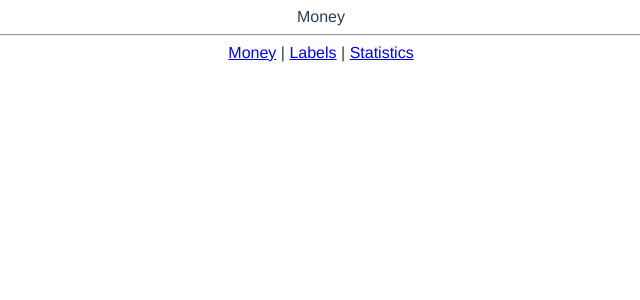
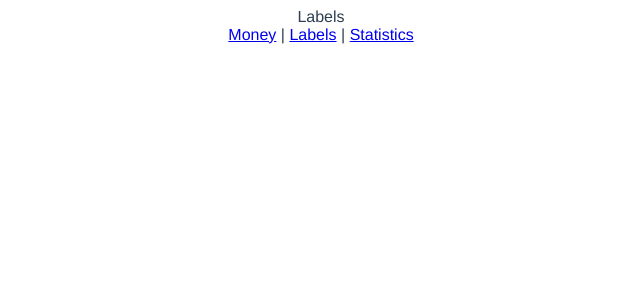
Before and after one commit to 1376393028/morney, a Vue app: page /#/labels in a window 1280 px wide. Before the commit this address led to /#/money. Shown: the top 300 px of the page, without its empty margins (319-959 px from the left). Built offline with nearby package versions, Linux system fonts and the light colour scheme.

Commit message:
引入全局组件 Nav

```diff
--- a/src/App.vue
+++ b/src/App.vue
@@ -1,14 +1,6 @@
 <template>
   <div id="app">
     <router-view/>
-    <hr />
-    <div>
-      <router-link to="/money">Money</router-link>
-      |
-      <router-link to="/labels">Labels</router-link>
-      |
-      <router-link to="/statistics">Statistics</router-link>
-    </div>
   </div>
 </template>
 
--- /dev/null
+++ b/src/components/Nav.vue
@@ -0,0 +1,20 @@
+<template>
+  <div id="">
+    <div>
+      <router-link to="/money">Money</router-link>
+      |
+      <router-link to="/labels">Labels</router-link>
+      |
+      <router-link to="/statistics">Statistics</router-link>
+    </div>
+  </div>
+</template>
+
+<script lang="ts">
+  export default {
+    name: ''
+  };
+</script>
+<style lang="scss" scoped>
+
+</style>
--- a/src/main.ts
+++ b/src/main.ts
@@ -3,7 +3,9 @@ import App from './App.vue'
 import './registerServiceWorker'
 import router from './router'
 import store from './store'
+import Nav from '@/components/Nav.vue';
 
+Vue.component('Nav', Nav)
 Vue.config.productionTip = false
 
 new Vue({
--- a/src/views/Labels.vue
+++ b/src/views/Labels.vue
@@ -1,12 +1,14 @@
 <template>
   <div id="Labels">
     Labels
+    <Nav />
+
   </div>
 </template>
 
 <script lang="ts">
   export default {
-    name: 'Labels'
+    name: 'Labels',
   };
 </script>
 <style lang="scss" scoped>
--- a/src/views/Money.vue
+++ b/src/views/Money.vue
@@ -1,12 +1,13 @@
 <template>
   <div id="Money">
     Money
+    <Nav />
   </div>
 </template>
 
 <script lang="ts">
   export default {
-    name: 'Money'
+    name: 'Money',
   };
 </script>
 <style lang="scss" scoped>
--- a/src/views/Statistics.vue
+++ b/src/views/Statistics.vue
@@ -1,6 +1,8 @@
 <template>
   <div id="Statistics">
     Statistics
+    <Nav />
+
   </div>
 </template>
 
```
